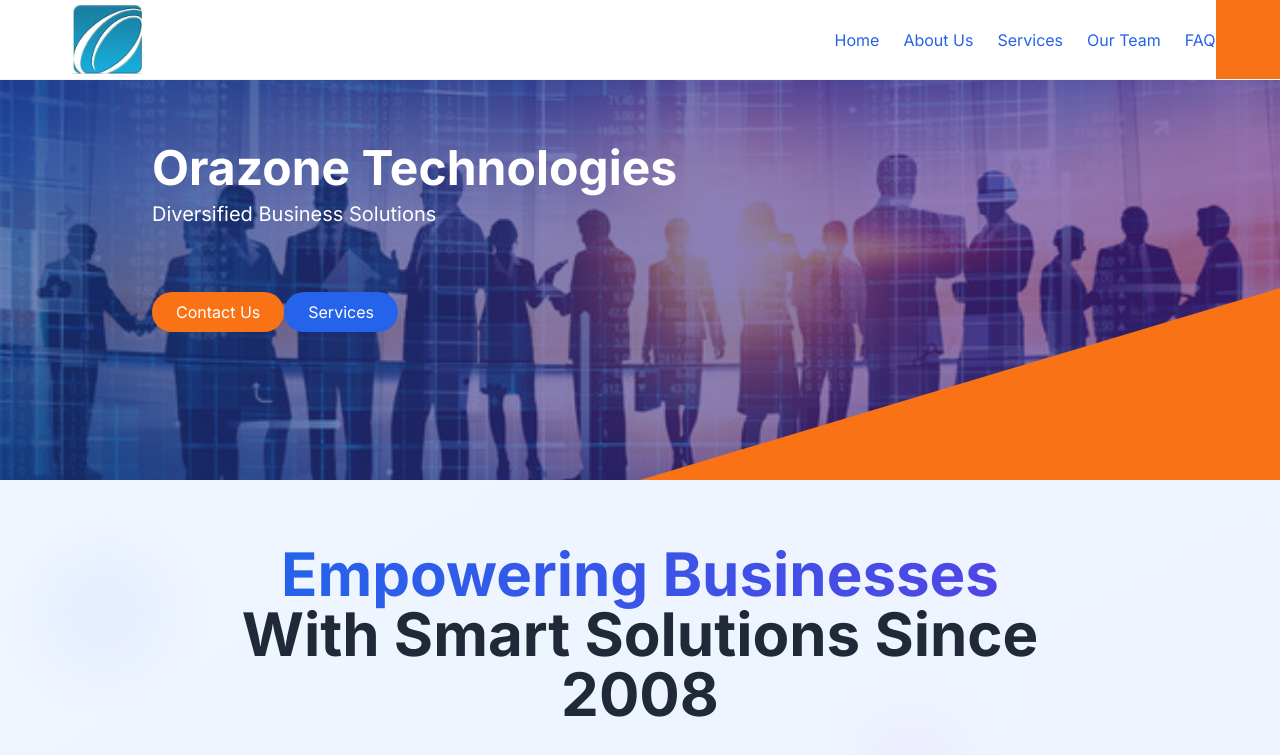
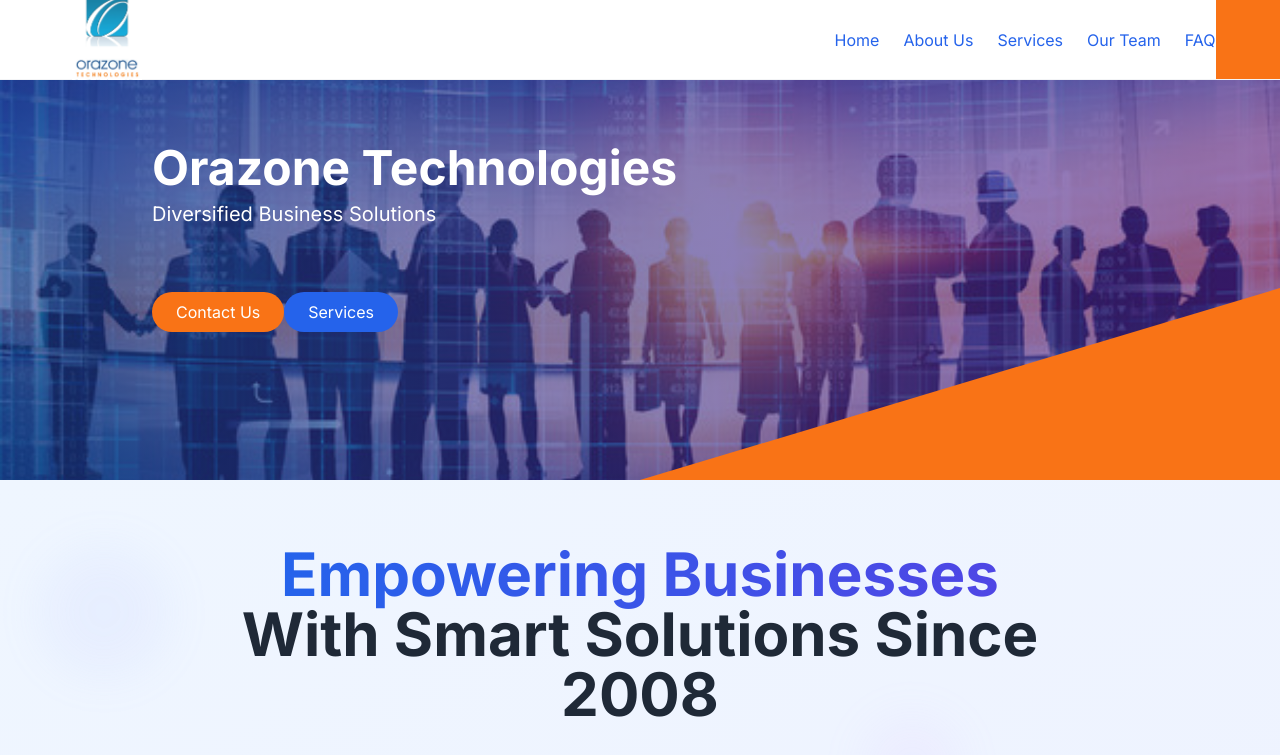
Before and after one commit to mustafaali2oo3/Orazone-tech, a Next.js app: page / in a window 1280 px wide. Shown: the top 755 px of the page. Built offline with nearby package versions, Linux system fonts and the light colour scheme.

Commit message:
Update page.tsx

```diff
--- a/app/page.tsx
+++ b/app/page.tsx
@@ -68,7 +68,7 @@ export default function Home() {
           <div className="pl-4">
             <Link href="/">
               <Image
-                src="/Logo.png" // Path to your logo in public folder
+                src="/arozne11.png" // Path to your logo in public folder
                 alt="Company Logo" // Descriptive alt text
                 width={70} // Adjust to your logo's width
                 height={10} // Adjust to your logo's height
```
